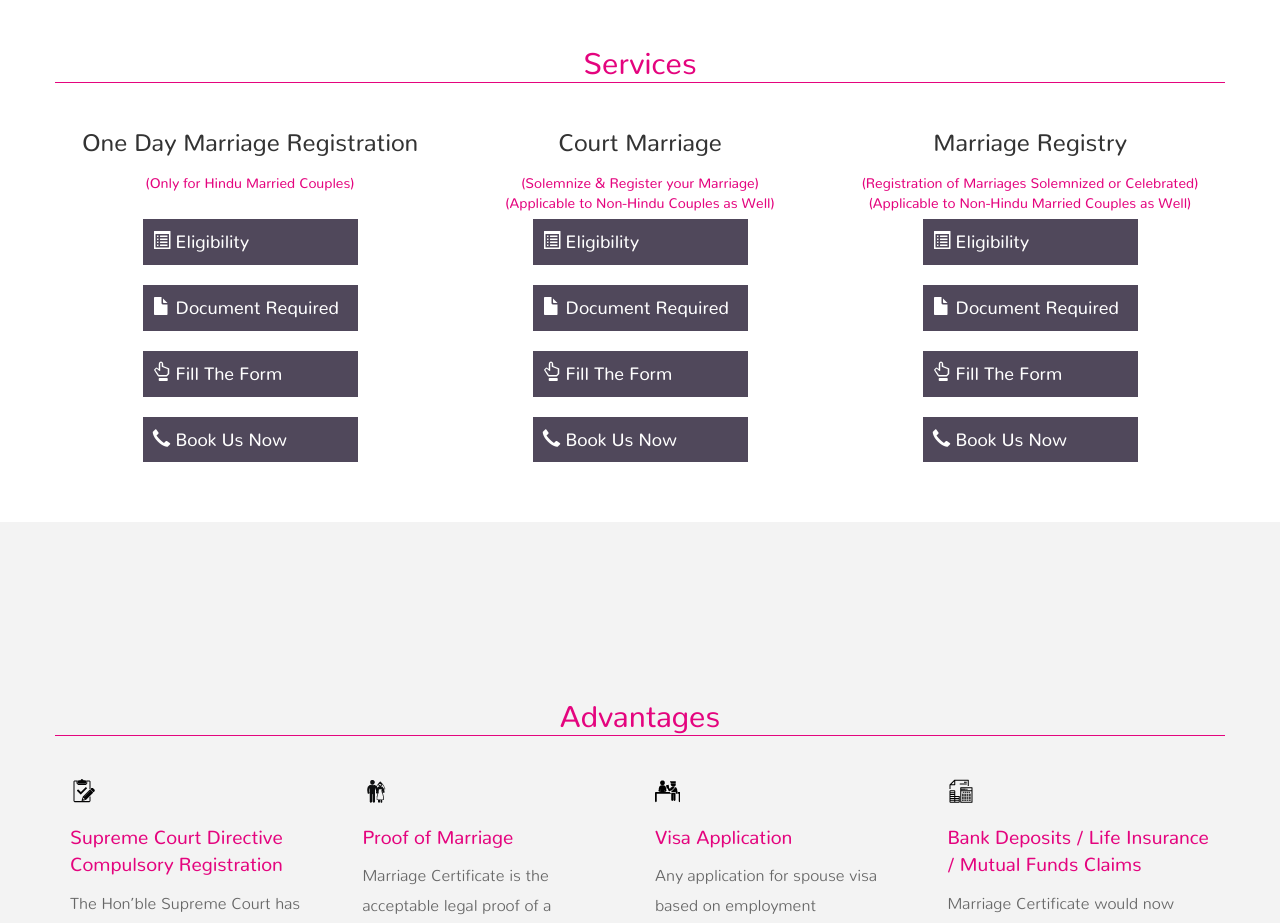
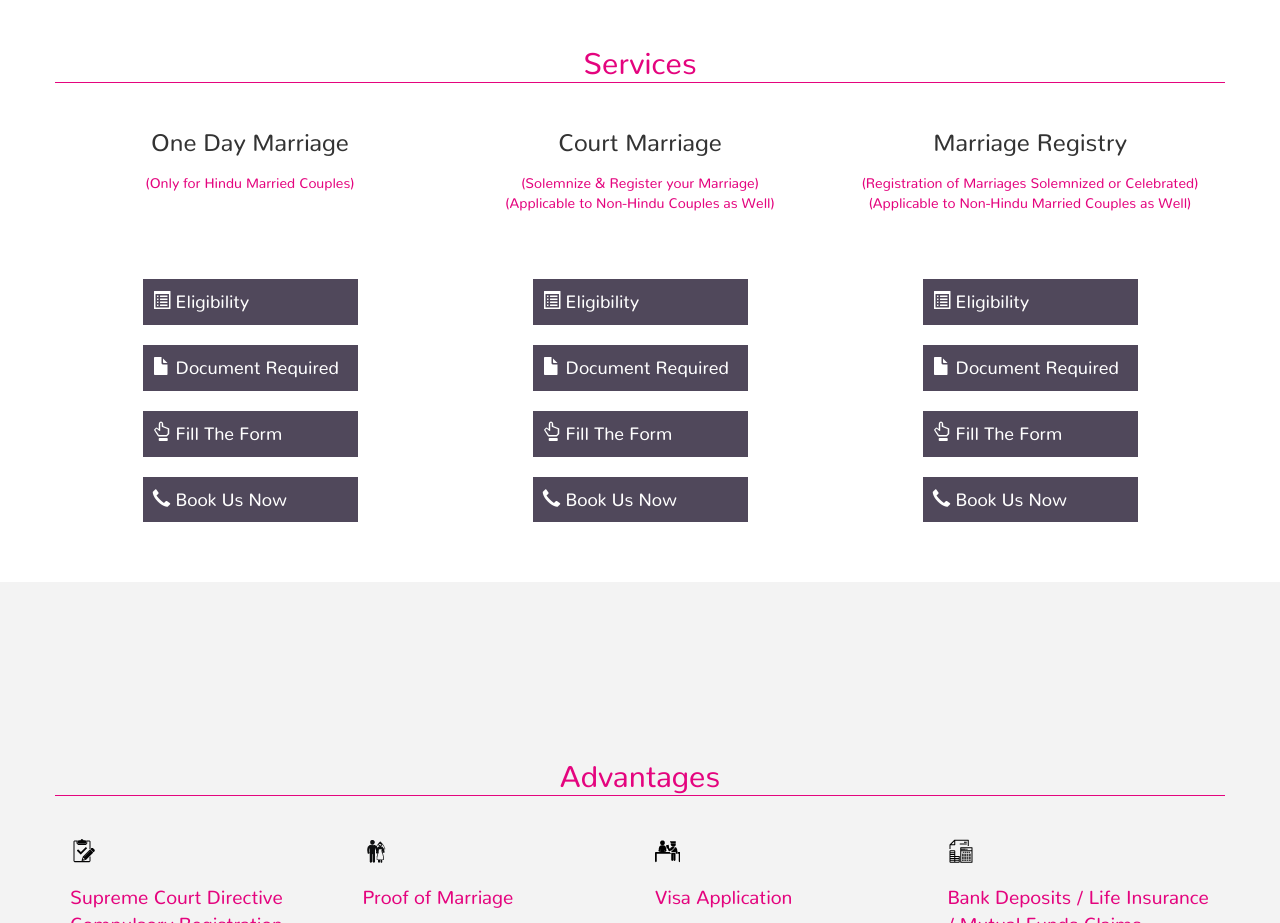
Before and after one commit to ashivliving/quicklego-angular, a website: page app/index.html at #!/home in a window 1280 px wide. Shown: the part 2740-3663 px from the top of the page. Drawn offline with nearby package versions, Linux system fonts and the light colour scheme; some packages are replaced by stand-ins of ours; a script that the page names is missing.

Commit message:
responsive service

```diff
--- a/app/css/main.css
+++ b/app/css/main.css
@@ -460,3 +460,7 @@ body.modal-open {
         color: #fff !important;
     }
 }
+
+@media screen and (max-width: 1200px) and (min-width: 992px) {
+
+}
--- a/app/index.html
+++ b/app/index.html
@@ -1,4 +1,4 @@
-<!doctype html>
+<!Doctype html>
 <html class="no-js" ng-app="app" ng-cloak>
   <head>
       <meta charset="utf-8">
@@ -10,7 +10,7 @@
       <!--Use this format for gulp task useref to minify all stylesheets to compress into one -->
 
       <!--build:css css/main.min.css-->
-
+      <title>Quicklego</title>
       <link rel="stylesheet" href="/bower_components/bootstrap/dist/css/bootstrap.css">
       <link rel="stylesheet" href="/bower_components/bootstrap/dist/css/bootstrap-theme.css">
       <link rel="stylesheet" href="css/main.css">
--- a/app/views/home.html
+++ b/app/views/home.html
@@ -269,12 +269,12 @@
                 <h1 class="main-headings1">
                     <span class="hrLine"> &nbsp; Services &nbsp; </span>
                 </h1>
-                <div class="col-xs-12 col-sm-4">
-                    <h1 class="main-headings text-center">
-                        One Day Marriage Registration
+                <div class="col-xs-12 col-md-4 col-sm-4">
+                    <h1 class=" service-res main-headings text-center">
+                        One Day Marriage
                     </h1>
                     <br/>
-                    <p class="conditions">
+                    <p style="height:100px;" class="conditions">
                         (Only for Hindu Married Couples)<br/><br/>
                     </p>
                     <div class="my-btn" data-toggle="modal" data-target="#eligibility">
@@ -294,12 +294,12 @@
                         Book Us Now
                     </div>
                 </div>
-                <div class="col-xs-12 col-sm-4">
+                <div class="col-xs-12 col-md-4 col-sm-4">
                     <h1 class="main-headings text-center">
                         Court Marriage
                     </h1>
                     <br/>
-                    <p class="conditions">
+                    <p style="height:100px;" class="conditions">
                         (Solemnize & Register your Marriage)<br/>
                         (Applicable to Non-Hindu Couples as Well)
                     </p>
@@ -320,12 +320,12 @@
                         Book Us Now
                     </div>
                 </div>
-                <div class="col-xs-12 col-sm-4">
+                <div class="col-xs-12 col-md-4 col-sm-4">
                     <h1 class="main-headings text-center">
                         Marriage Registry
                     </h1>
                     <br/>
-                    <p class="conditions">
+                    <p style="height:100px;" class="conditions">
                         (Registration of Marriages Solemnized or Celebrated)<br/>
                         (Applicable to Non-Hindu Married Couples as Well)
                     </p>
```
